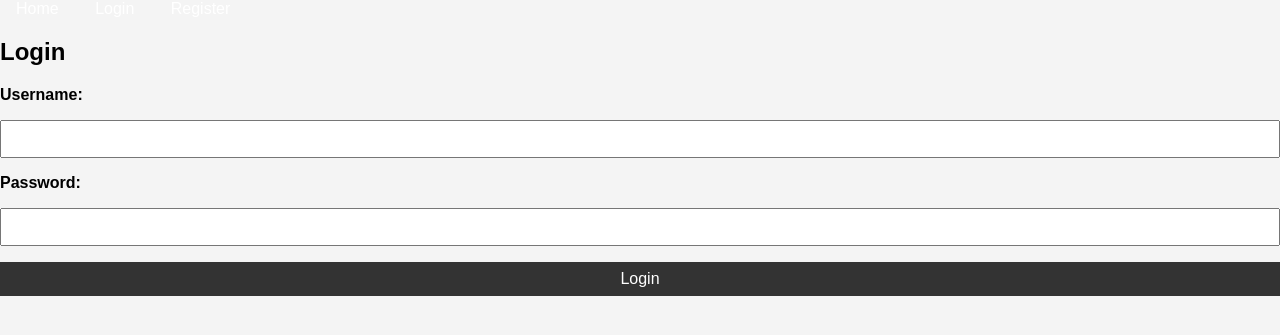
After one commit to Vedavedaveda/Recipe-Database-Project, a Flask app: page /login in a window 1280 px wide. The commit adds this page. Shown: the top 335 px of the page. Run offline with Flask 3, Linux system fonts and the light colour scheme.

Commit message:
garbage trash

```diff
--- a/app.py
+++ b/app.py
@@ -1,13 +1,21 @@
 import os
 import json
-from flask import Flask, render_template, request, redirect, url_for, jsonify, send_file
+from flask import Flask, render_template, request, redirect, url_for, jsonify, send_file, flash
 from config import Config
 from models import db, User, Recipe, Ingredient, RecipeIngredient, Favourite, Rating
-from datetime import datetime
+from flask_login import LoginManager, login_user, logout_user, login_required, current_user
+from werkzeug.security import generate_password_hash, check_password_hash
 
 app = Flask(__name__)
 app.config.from_object(Config)
 db.init_app(app)
+
+login_manager = LoginManager(app)
+login_manager.login_view = 'login'
+
+@login_manager.user_loader
+def load_user(username):
+    return User.query.get(username)
 
 def export_db():
     data = {
@@ -95,8 +103,9 @@ def recipe(recipe_id):
     return render_template('recipe.html', recipe=recipe, average_rating=average_rating, average_rating_stars=average_rating_stars, users=users)
 
 @app.route('/rate_recipe/<int:recipe_id>', methods=['POST'])
+@login_required
 def rate_recipe(recipe_id):
-    user_id = request.form['user_id']
+    user_id = current_user.username
     rating_value = int(request.form['rating'])
     existing_rating = Rating.query.filter_by(user_id=user_id, recipe_id=recipe_id).first()
 
@@ -114,13 +123,58 @@ def add_user():
     if request.method == 'POST':
         username = request.form['username']
         name = request.form['name']
-        new_user = User(username=username, name=name)
+        password = request.form['password']
+        hashed_password = generate_password_hash(password, method='sha256')
+
+        new_user = User(username=username, name=name, password=hashed_password)
         db.session.add(new_user)
         db.session.commit()
-        return redirect(url_for('index'))
+
+        flash('User registered successfully!')
+        return redirect(url_for('login'))
     return render_template('add_user.html')
 
+@app.route('/register', methods=['GET', 'POST'])
+def register():
+    if request.method == 'POST':
+        username = request.form['username']
+        name = request.form['name']
+        password = request.form['password']
+        hashed_password = generate_password_hash(password, method='sha256')
+
+        new_user = User(username=username, name=name, password=hashed_password)
+        db.session.add(new_user)
+        db.session.commit()
+
+        flash('User registered successfully!')
+        return redirect(url_for('login'))
+    return render_template('register.html')
+
+@app.route('/login', methods=['GET', 'POST'])
+def login():
+    if request.method == 'POST':
+        username = request.form['username']
+        password = request.form['password']
+        user = User.query.get(username)
+
+        if user and check_password_hash(user.password, password):
+            login_user(user)
+            flash('Logged in successfully!')
+            return redirect(url_for('index'))
+        else:
+            flash('Login failed. Check your username and password.')
+
+    return render_template('login.html')
+
+@app.route('/logout')
+@login_required
+def logout():
+    logout_user()
+    flash('You have been logged out.')
+    return redirect(url_for('login'))
+
 @app.route('/add_recipe', methods=['GET', 'POST'])
+@login_required
 def add_recipe():
     if request.method == 'POST':
         name = request.form['name']
@@ -129,9 +183,8 @@ def add_recipe():
         cooking_time_hours = int(request.form['cooking_time_hours'])
         cooking_time_minutes = int(request.form['cooking_time_minutes'])
         cooking_time = cooking_time_hours * 60 + cooking_time_minutes
-        user_id = request.form['user_id']
+        user_id = current_user.username
 
-        # Combine steps into a single text entry with step numbers
         steps = request.form.getlist('step_description')
         recipe_steps = "\n".join([f"Step {i+1}: {step}" for i, step in enumerate(steps)])
 
@@ -139,7 +192,6 @@ def add_recipe():
         db.session.add(new_recipe)
         db.session.commit()
 
-        # Adding ingredients to the recipe
         ingredients = request.form.getlist('ingredient_name')
         amounts = request.form.getlist('ingredient_amount')
         for ingredient_name, amount in zip(ingredients, amounts):
@@ -194,12 +246,21 @@ def view_ratings(recipe_id):
     ratings = Rating.query.filter_by(recipe_id=recipe_id).all()
     return render_template('view_ratings.html', recipe=recipe, ratings=ratings)
 
-@app.route('/wipe_db')
-def wipe_db():
-    db.drop_all()
-    db.create_all()
-    return "Database wiped and recreated!"
+@app.route('/add_sample_data')
+def add_sample_data():
+    user1 = User(username='john_doe', name='John Doe', password=generate_password_hash('password', method='sha256'))
+    user2 = User(username='jane_doe', name='Jane Doe', password=generate_password_hash('password', method='sha256'))
+    db.session.add(user1)
+    db.session.add(user2)
+    db.session.commit()
 
+    recipe1 = Recipe(name='Spaghetti Carbonara', dish_category='Main', cuisine='Italian', cooking_time=30, recipe_steps='Step 1: Boil pasta.\nStep 2: Cook pancetta.\nStep 3: Mix eggs and cheese.', user_id='john_doe')
+    recipe2 = Recipe(name='Tomato Soup', dish_category='Appetizer', cuisine='American', cooking_time=25, recipe_steps='Step 1: Cook onions.\nStep 2: Add tomatoes.\nStep 3: Blend soup.', user_id='jane_doe')
+    db.session.add(recipe1)
+    db.session.add(recipe2)
+    db.session.commit()
+
+    return "Sample data added!"
 
 if __name__ == '__main__':
     with app.app_context():
--- a/db_export.json
+++ /dev/null
@@ -1 +0,0 @@
-{"users": [{"username": "chef100", "name": "Swedish Chef"}, {"username": "pollywood", "name": "Paul Hollywood"}, {"username": "shouting_man", "name": "Gordon Ramsey"}, {"username": "ratboy", "name": "Ratatouille"}, {"username": "spongebob", "name": "SpongeBob"}], "recipes": [{"id": 1, "cuisine": "French", "recipe_steps": "Step 1: Slice up fruits\nStep 2: Mix it all up", "name": "Fruit Salad", "dish_category": "Salad", "cooking_time": 20, "user_id": "shouting_man"}], "ingredients": [{"name": "Mango"}, {"name": "Apple"}, {"name": "Banana"}], "recipe_ingredients": [{"recipe_id": 1, "amount": "1", "ingredient_name": "Mango"}, {"recipe_id": 1, "amount": "3", "ingredient_name": "Apple"}, {"recipe_id": 1, "amount": "2", "ingredient_name": "Banana"}], "favourites": [], "ratings": [{"user_id": "chef100", "rating": 3, "recipe_id": 1}, {"user_id": "pollywood", "rating": 1, "recipe_id": 1}, {"user_id": "shouting_man", "rating": 4, "recipe_id": 1}, {"user_id": "ratboy", "rating": 5, "recipe_id": 1}, {"user_id": "spongebob", "rating": 5, "recipe_id": 1}]}
--- a/models.py
+++ b/models.py
@@ -1,10 +1,12 @@
 from flask_sqlalchemy import SQLAlchemy
+from flask_login import UserMixin
 
 db = SQLAlchemy()
 
-class User(db.Model):
+class User(UserMixin, db.Model):
     username = db.Column(db.String(80), primary_key=True, nullable=False)
     name = db.Column(db.String(120), nullable=False)
+    password = db.Column(db.String(128), nullable=False)  # Ensure passwords are hashed
     recipes = db.relationship('Recipe', backref='poster', lazy=True)
     favourites = db.relationship('Favourite', backref='user', lazy=True)
     ratings = db.relationship('Rating', backref='user', lazy=True)
--- a/templates/base.html
+++ b/templates/base.html
@@ -7,17 +7,24 @@
     <link rel="stylesheet" href="{{ url_for('static', filename='styles.css') }}">
 </head>
 <body>
-    <header>
-        <h1>Recipe App</h1>
-        <nav>
-            <a href="{{ url_for('index') }}">Home</a>
-            <a href="{{ url_for('add_user') }}">Add User</a>
-            <a href="{{ url_for('add_recipe') }}">Add Recipe</a>
-            <a href="{{ url_for('ingredients') }}">Ingredients</a>
-        </nav>
-    </header>
-    <main>
-        {% block content %}{% endblock %}
-    </main>
+    <nav>
+        <a href="{{ url_for('index') }}">Home</a>
+        {% if current_user.is_authenticated %}
+            <a href="{{ url_for('logout') }}">Logout</a>
+        {% else %}
+            <a href="{{ url_for('login') }}">Login</a>
+            <a href="{{ url_for('register') }}">Register</a>
+        {% endif %}
+    </nav>
+    {% with messages = get_flashed_messages() %}
+        {% if messages %}
+            <ul class="flashes">
+                {% for message in messages %}
+                    <li>{{ message }}</li>
+                {% endfor %}
+            </ul>
+        {% endif %}
+    {% endwith %}
+    {% block content %}{% endblock %}
 </body>
 </html>
--- a/templates/index.html
+++ b/templates/index.html
@@ -15,6 +15,8 @@
         {% endfor %}
     </ul>
 
+    <a href="{{ url_for('add_user') }}">Add User</a>
+    <a href="{{ url_for('add_recipe') }}">Add Recipe</a>
     <br>
     <a href="{{ url_for('export_db_route') }}" class="btn btn-primary">Export Database</a>
     <a href="{{ url_for('import_db_route') }}" class="btn btn-primary">Import Database</a>
--- /dev/null
+++ b/templates/login.html
@@ -0,0 +1,12 @@
+{% extends 'base.html' %}
+
+{% block content %}
+    <h2>Login</h2>
+    <form action="{{ url_for('login') }}" method="post">
+        <label for="username">Username:</label>
+        <input type="text" id="username" name="username" required>
+        <label for="password">Password:</label>
+        <input type="password" id="password" name="password" required>
+        <button type="submit">Login</button>
+    </form>
+{% endblock %}
```
Also changed, not shown: templates/register.html (added, +14 -0 lines), instance/yourdatabase.db.
